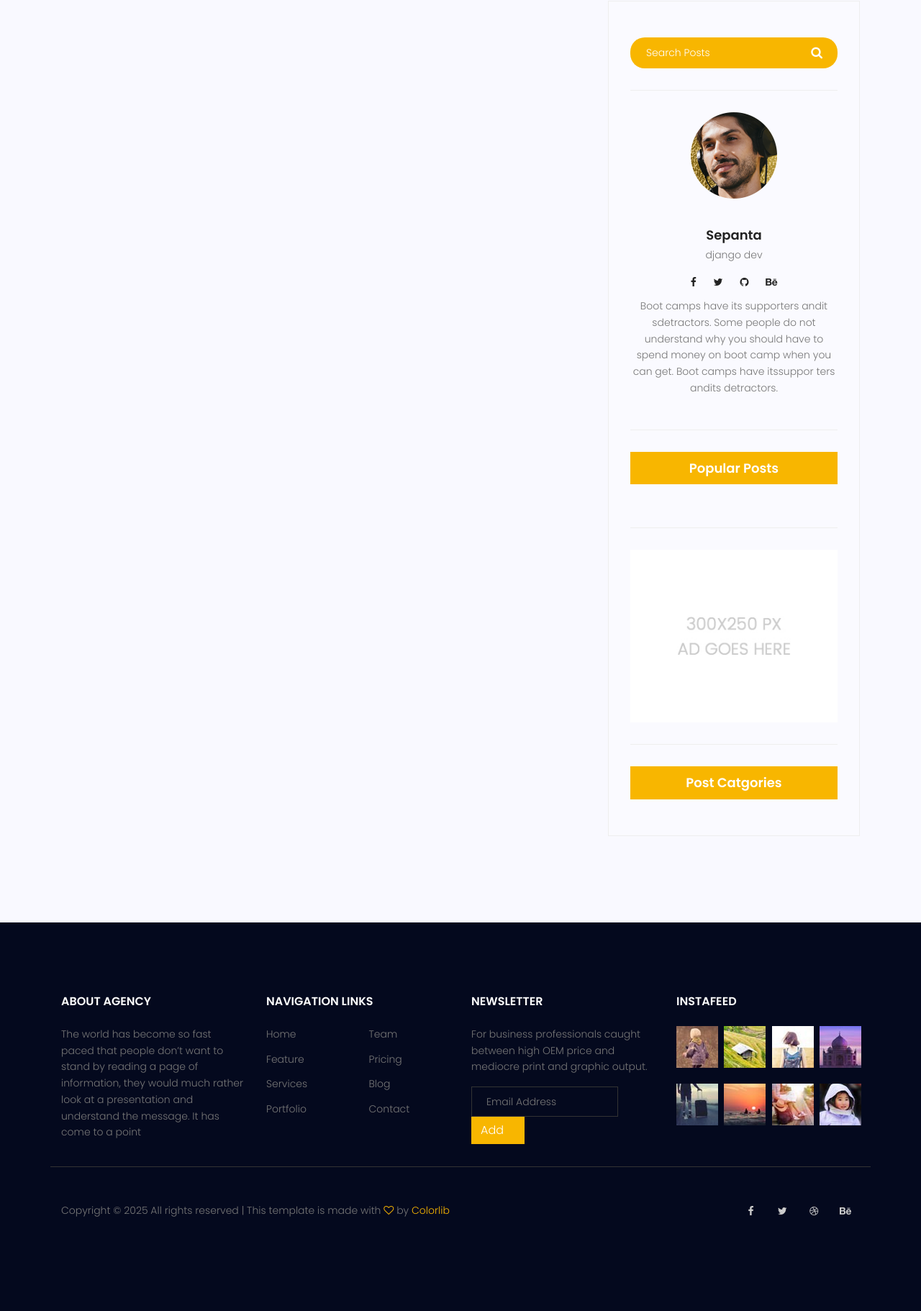
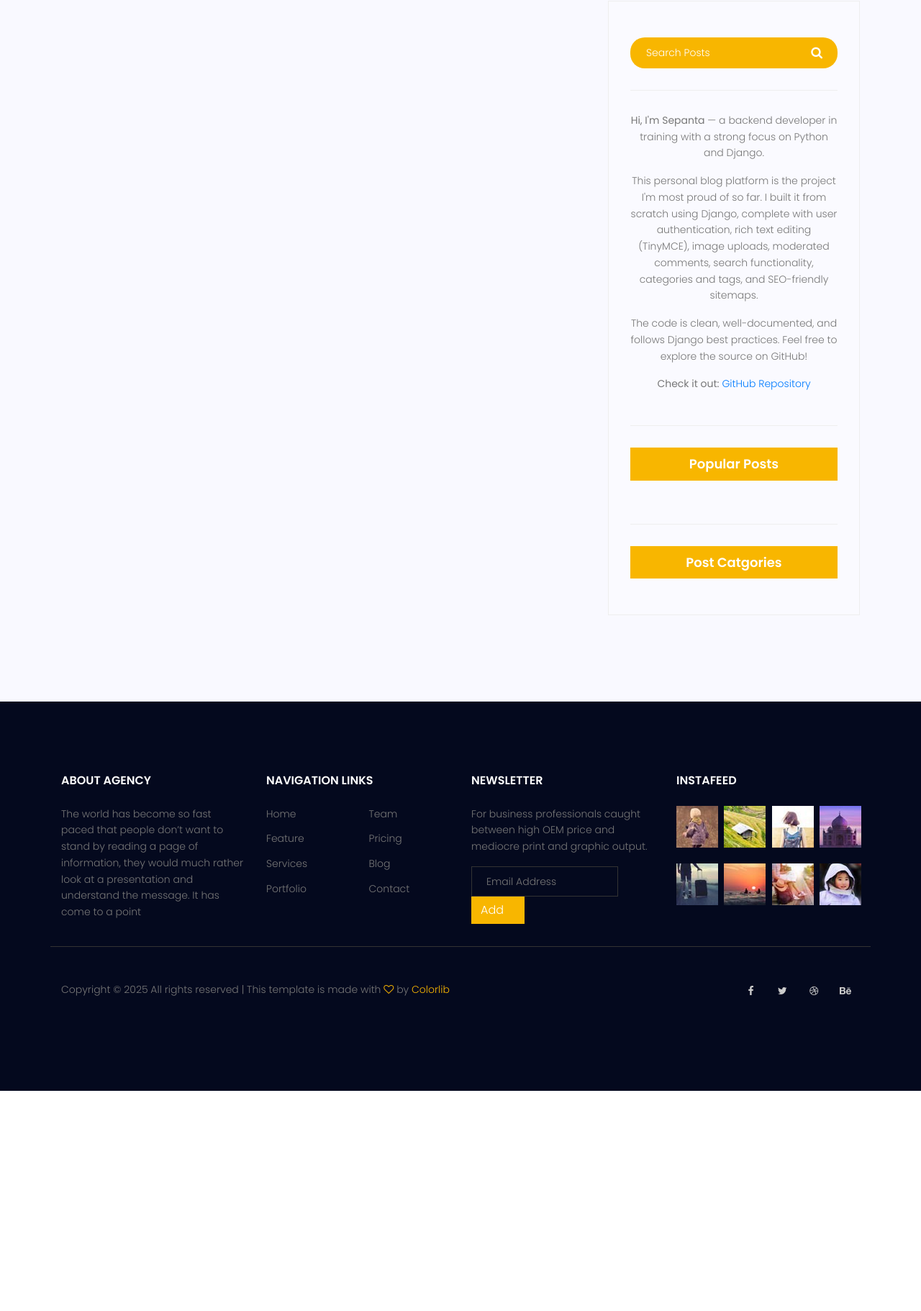
Before and after one commit to sepanta1/blog-site, a Django app: template templates/blog/blog-home.html in a window 1280 px wide. Shown: the part 1023-2845 px from the top of the page at 72% size. After the commit the page ends 2539 px from the top, so only its background shows below. Run offline with Django 4.2, Linux system fonts and the light colour scheme; the template is opened without the code that fills it, so the values that code supplies are empty; some libraries are stand-ins or nearby versions.

Commit message:
improved template files
also changed comments to comment in  blog/models.py

```diff
--- a/blog/admin.py
+++ b/blog/admin.py
@@ -1,5 +1,5 @@
 from django.contrib import admin
-from .models import Post,Category,Comments
+from .models import Post,Category,Comment
 # Register your models here.
 admin.site.register(Category)
 
@@ -10,7 +10,7 @@ class PostAdmin(admin.ModelAdmin):
     empty_value_display = "-empty-"
     search_fields = ['title', 'content']
     # ordering = ["created_date"]
-@admin.register(Comments)
+@admin.register(Comment)
 class CommentsAdmin(admin.ModelAdmin):
     list_display= ['name','parent_post','approved','created_date']
     date_hierarchy='created_date'
--- a/blog/forms.py
+++ b/blog/forms.py
@@ -1,5 +1,5 @@
 from django import forms
-from .models import Comments
+from .models import Comment
 
 class Comments_form(forms.ModelForm):
     """
@@ -9,5 +9,5 @@ class Comments_form(forms.ModelForm):
     with a specific parent post.
     """
     class Meta:
-        model=Comments
+        model=Comment
         fields=['parent_post','name','email','subject']
--- a/blog/models.py
+++ b/blog/models.py
@@ -51,7 +51,7 @@ class Contact(models.Model):
         get_latest_by = 'created_date'
 
 
-class Comments(models.Model):
+class Comment(models.Model):
     """Model for user comments on blog posts, supporting threaded replies."""
     name = models.CharField(max_length=255)
     email = models.EmailField(blank=True, null=True)
--- a/blog/templatetags/blog_tags.py
+++ b/blog/templatetags/blog_tags.py
@@ -1,5 +1,5 @@
 from django import template
-from blog.models import Post, Category, Comments
+from blog.models import Post, Category, Comment
 
 register = template.Library()
 
@@ -62,6 +62,6 @@ def comments_count(pid):
     post = Post.objects.get(pk=pid)
 
     # Count only approved comments linked to this post
-    comments = Comments.objects.filter(parent_post=post.id, approved=True).count()
+    comments = Comment.objects.filter(parent_post=post.id, approved=True).count()
 
     return comments
--- a/blog/views.py
+++ b/blog/views.py
@@ -1,6 +1,6 @@
 from django.shortcuts import render, get_object_or_404, redirect
 from django.core.paginator import Paginator
-from .models import Post, Comments
+from .models import Post, Comment
 from .forms import Comments_form
 from django.contrib import messages
 from django.utils.timesince import timesince
@@ -38,7 +38,7 @@ def blog_single(request, pid):
     and handles new comment submission.
     """
     post = get_object_or_404(Post, pk=pid, status=1)
-    comments = Comments.objects.filter(parent_post=post.id, approved=True)
+    comments = Comment.objects.filter(parent_post=post.id, approved=True)
     if request.method == "POST":
         form = Comments_form(request.POST)
         if form.is_valid():
--- a/templates/base.html
+++ b/templates/base.html
@@ -70,18 +70,6 @@
 						<li><a href="{%url 'website:home'%}">Home</a></li>
 						<li><a href="{%url 'website:about'%}">About</a></li>
 						<li class="menu-has-children"><a href="{%url 'blog:blog-home' %}">Blog</a></li>
-
-						{% comment %} <li class="menu-has-children"><a href="">Pages</a>
-							<ul>
-								<li><a href="elements.html">Elements</a></li>
-								<li class="menu-has-children"><a href="">Level 2 </a>
-									<ul>
-										<li><a href="#">Item One</a></li>
-										<li><a href="#">Item Two</a></li>
-									</ul>
-								</li>
-							</ul>
-						</li> {% endcomment %}
 						<li><a href="{% url "website:contact" %}">Contact</a></li>
 					</ul>
 				</nav><!-- #nav-menu-container -->
--- a/templates/blog/blog-home.html
+++ b/templates/blog/blog-home.html
@@ -4,8 +4,6 @@
 {%block content%}
 
 <body>
-
-
   <!-- start banner Area -->
   <section class="banner-area relative blog-home-banner" id="home">
     <div class="overlay overlay-bg"></div>
@@ -149,21 +147,16 @@
               <li class="page-item active"><a href="?page={{index}}" class="page-link">{{index}}</a></li>
               {% else %}
               <li class="page-item"><a href="?page={{index}}" class="page-link">{{index}}</a></li>
-
-              {% comment %}<li class="page-item"><a href="#" class="page-link">03</a></li>
-              <li class="page-item"><a href="#" class="page-link">04</a></li>
-              <li class="page-item"><a href="#" class="page-link">09</a></li> {% endcomment %}
               {%endif%}
               {%endfor%}
               {% if post.has_next %}
-              <li class="page-item">
-                <li><a href="?page={{ post.next_page_number }}">Next</a></li>
-                  <span aria-hidden="true">
-                    <span class="lnr lnr-chevron-right"></span>
-                  </span>
+              <li class="page-item {% if not post.has_next %}disabled{% endif %}">
+                <a class="page-link" href="{% if post.has_next %}?page={{ post.next_page_number }}{% else %}#{% endif %}" aria-label="Next">
+                  <span class="d-none d-md-inline">Next</span>
+                  <span aria-hidden="true">&rsaquo;</span>
                 </a>
               </li>
-               {% endif %}
+              {% endif %}
             </ul>
           </nav>
 
@@ -171,13 +164,6 @@
         <div class="col-lg-4 sidebar-widgets">
           <div class="widget-wrap">
             {% include 'search.html' %}
-            <!-- <div class="single-sidebar-widget search-widget">
-              <form class="search-form" action="#">
-                <input placeholder="Search Posts" name="search" type="text" onfocus="this.placeholder = ''"
-                  onblur="this.placeholder = 'Search Posts'">
-                <button type="submit"><i class="fa fa-search"></i></button>
-              </form>
-            </div> -->
             {% include 'blog/writer.html' %}
 
             <div class="single-sidebar-widget popular-post-widget">
@@ -186,55 +172,13 @@
                 {% latest_posts %}
               </div>
             </div>
-            <div class="single-sidebar-widget ads-widget">
-              <a href="#"><img class="img-fluid" src="{% static 'img/blog/ads-banner.jpg' %}" alt=""></a>
-            </div>
+
             <div class="single-sidebar-widget post-category-widget">
               <h4 class="category-title">Post Catgories</h4>
               <ul class="cat-list">
                 {% category_count %}
               </ul>
             </div>
-            {% comment %} <div class="single-sidebar-widget newsletter-widget">
-              <h4 class="newsletter-title">Newsletter</h4>
-              <p>
-                Here, I focus on a range of items and features that we use in life without
-                giving them a second thought.
-              </p>
-              <div class="form-group d-flex flex-row">
-                <div class="col-autos">
-                  <div class="input-group">
-                    <div class="input-group-prepend">
-                      <div class="input-group-text"><i class="fa fa-envelope" aria-hidden="true"></i>
-                      </div>
-                    </div>
-                    <input type="text" class="form-control" id="inlineFormInputGroup" placeholder="Enter email"
-                      onfocus="this.placeholder = ''" onblur="this.placeholder = 'Enter email'">
-                  </div>
-                </div>
-                <a href="#" class="bbtns">Subcribe</a>
-              </div>
-              <p class="text-bottom">
-                You can unsubscribe at any time
-              </p>
-            </div> {% endcomment %}
-            <!-- <div class="single-sidebar-widget tag-cloud-widget">
-              <h4 class="tagcloud-title">Tag Clouds</h4>
-              <ul>
-                <li><a href="#">Technology</a></li>
-                <li><a href="#">Fashion</a></li>
-                <li><a href="#">Architecture</a></li>
-                <li><a href="#">Fashion</a></li>
-                <li><a href="#">Food</a></li>
-                <li><a href="#">Technology</a></li>
-                <li><a href="#">Lifestyle</a></li>
-                <li><a href="#">Art</a></li>
-                <li><a href="#">Adventure</a></li>
-                <li><a href="#">Food</a></li>
-                <li><a href="#">Lifestyle</a></li>
-                <li><a href="#">Adventure</a></li>
-              </ul>
-            </div> -->
           </div>
         </div>
       </div>
--- a/templates/blog/writer.html
+++ b/templates/blog/writer.html
@@ -1,20 +1,16 @@
 {% load static %}
 <div class="single-sidebar-widget user-info-widget">
-              <img src="{% static 'img/blog/user-info.png' %}" alt="">
-              <a href="#">
-                <h4>Sepanta</h4>
-              </a>
   <p>
-                django dev
+    <strong>Hi, I'm Sepanta</strong> — a backend developer in training with a strong focus on Python and Django.
   </p>
-              <ul class="social-links">
-                <li><a href="#"><i class="fa fa-facebook"></i></a></li>
-                <li><a href="#"><i class="fa fa-twitter"></i></a></li>
-                <li><a href="#"><i class="fa fa-github"></i></a></li>
-                <li><a href="#"><i class="fa fa-behance"></i></a></li>
-              </ul>
   <p>
-                Boot camps have its supporters andit sdetractors. Some people do not understand why you should have to
-                spend money on boot camp when you can get. Boot camps have itssuppor ters andits detractors.
+    This personal blog platform is the project I'm most proud of so far. I built it from scratch using Django, complete with user authentication, rich text editing (TinyMCE), image uploads, moderated comments, search functionality, categories and tags, and SEO-friendly sitemaps.
+  </p>
+  <p>
+    The code is clean, well-documented, and follows Django best practices. Feel free to explore the source on GitHub!
+  </p>
+  <p>
+    <strong>Check it out:</strong>
+    <a href="https://github.com/sepanta1/blog-site">GitHub Repository</a>
   </p>
 </div>
```
Also changed, not shown: blog/migrations/0014_rename_comments_comment.py (added), media/blog/Blog_StartBlog.png (added), media/blog/images.jpg (added), media/blog/negative-space.jpg (added), media/blog/spectacular-eco.jpeg (added), media/blog/wireless-smart.jpg (added). Lines whose indentation alone changed are shown as unchanged.
